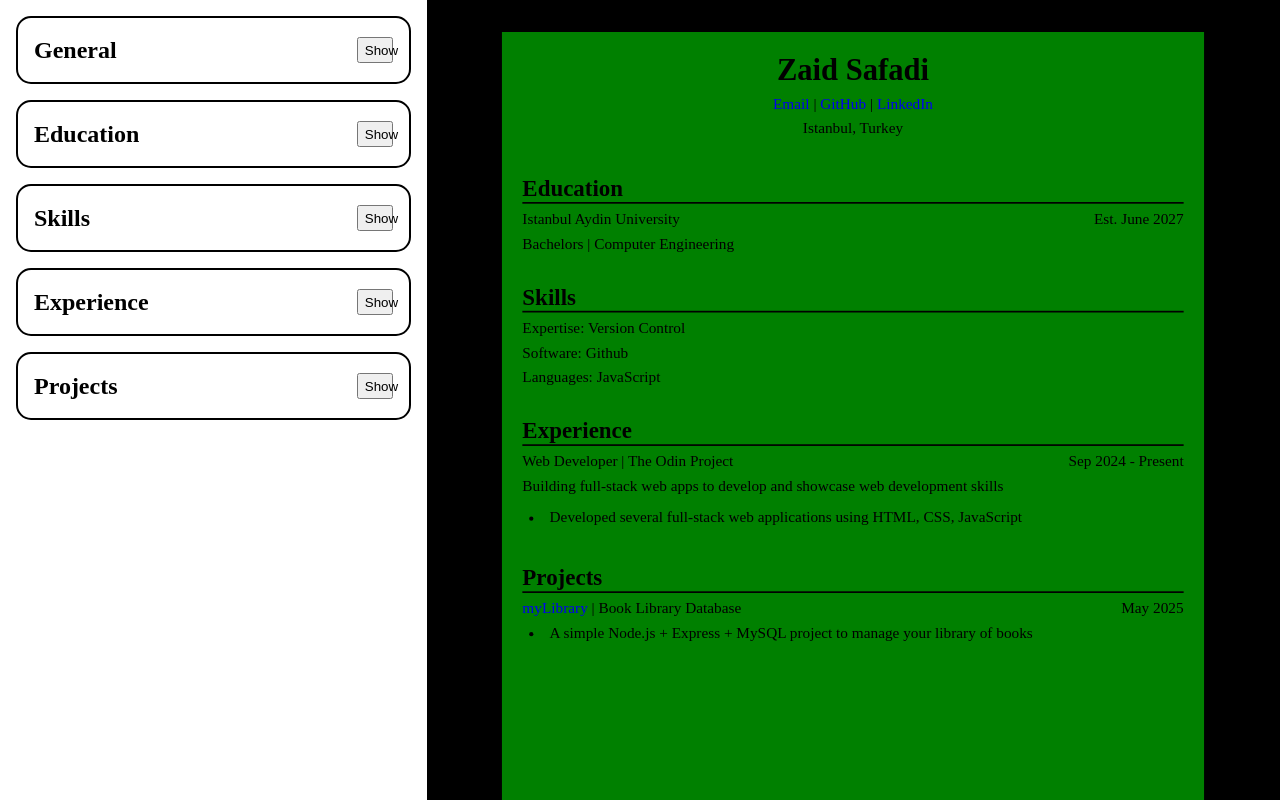
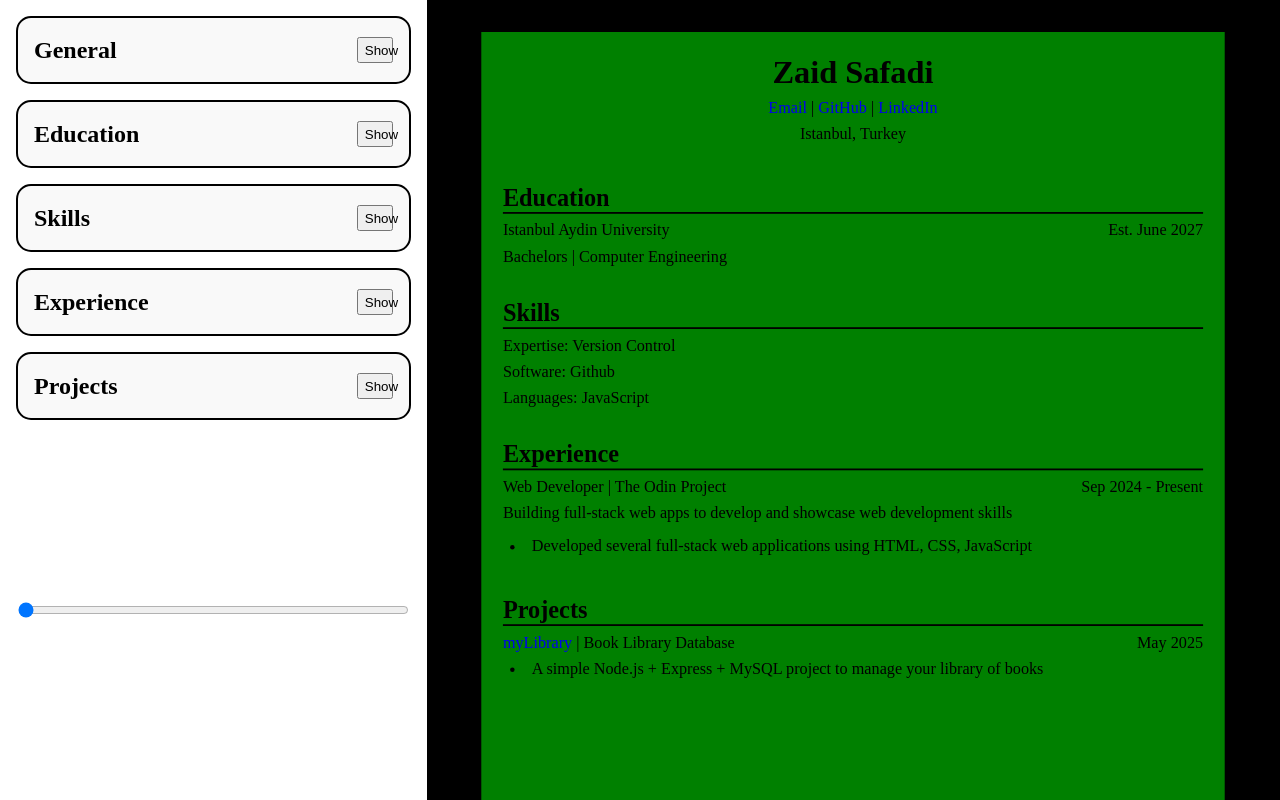
Before and after one commit to veryvroosh/cv-application, a React (Vite) app: page / in a window 1280 px wide. Shown: the top 800 px of the page. Built offline with nearby package versions, Linux system fonts and the light colour scheme.

Commit message:
added zoom slider

```diff
--- a/src/App.jsx
+++ b/src/App.jsx
@@ -45,6 +45,7 @@ function App() {
             description: ["A simple Node.js + Express + MySQL project to manage your library of books"]
         }
     ]);
+    const [zoomLevel, setZoomLevel] = useState(0.9);
 
     return (
       <div className={"app"}>
@@ -59,6 +60,8 @@ function App() {
               setExperiences={setExperiences}
               projects={projects}
               setProjects={setProjects}
+              zoomLevel={zoomLevel}
+              setZoomLevel={setZoomLevel}
           />
           <PreviewSection
               form={form}
@@ -66,6 +69,7 @@ function App() {
               skills={skills}
               experiences={experiences}
               projects={projects}
+              zoomLevel={zoomLevel}
           />
       </div>
     )
--- a/src/components/EditSection.jsx
+++ b/src/components/EditSection.jsx
@@ -3,6 +3,7 @@ import Education from "./Education.jsx";
 import Skills from "./Skills.jsx";
 import Experience from "./Experience.jsx";
 import Projects from "./Projects.jsx";
+import {useState} from "react";
 
 function EditSection({
     form,
@@ -14,15 +15,25 @@ function EditSection({
     experiences,
     setExperiences,
     projects,
-    setProjects
+    setProjects,
+    zoomLevel,
+    setZoomLevel
     }) {
     return (
         <div className="edit-section-container">
-            <General form={form} setForm={setForm} />
-            <Education educations={educations} setEducations={setEducations} />
-            <Skills skills={skills} setSkills={setSkills} />
-            <Experience experiences={experiences} setExperiences={setExperiences} />
-            <Projects projects={projects} setProjects={setProjects} />
+            <General form={form} setForm={setForm}/>
+            <Education educations={educations} setEducations={setEducations}/>
+            <Skills skills={skills} setSkills={setSkills}/>
+            <Experience experiences={experiences} setExperiences={setExperiences}/>
+            <Projects projects={projects} setProjects={setProjects}/>
+            <input
+                type="range"
+                min="0.9"
+                max="1.3"
+                step="0.2"
+                value={zoomLevel}
+                onChange={(e) => setZoomLevel(parseFloat(e.target.value))}
+            />
         </div>
     );
 }
--- a/src/components/Preview.jsx
+++ b/src/components/Preview.jsx
@@ -1,8 +1,7 @@
 import '../styles/preview.css'
-
-function Preview({ form, educations, skills, experiences, projects }) {
+function Preview({ form, educations, skills, experiences, projects, zoomLevel }) {
     return(
-        <div className='cv-preview'>
+        <div className='cv-preview' style={{transform: `scale(${zoomLevel})`, transformOrigin: 'top center'}}>
             <div className='general-info'>
                 <h1>{form.firstName} {form.lastName}</h1>
                 <div className='general-links'>
@@ -70,7 +69,8 @@ function Preview({ form, educations, skills, experiences, projects }) {
                 {projects.map((proj, index) => (
                     <div className='project-item-prev' key={index}>
                         <div className='proj-date'>
-                            <p><a href={proj.link} target='_blank' rel='noopener noreferrer'>{proj.title}</a> | {proj.summary}</p>
+                            <p><a href={proj.link} target='_blank'
+                                  rel='noopener noreferrer'>{proj.title}</a> | {proj.summary}</p>
                             <p>{proj.date}</p>
                         </div>
                         <ul>
--- a/src/styles/app.css
+++ b/src/styles/app.css
@@ -1,5 +1,6 @@
 body {
   margin: 0;
+  overflow: hidden; /* Prevent full page scroll */
 }
 
 .app {
@@ -10,11 +11,15 @@ body {
 }
 
 .edit-section-container {
-  overflow: auto;
-  margin: 1rem;
+  overflow-y: auto;
+  overflow-x: hidden;
+  padding: 1rem;
   display: grid;
   grid-template-rows: repeat(5, max-content);
   gap: 1rem;
+  height: 100%;
+  box-sizing: border-box;
+  background-color: white;
 }
 
 .edit-card {
@@ -24,6 +29,7 @@ body {
   padding: 0 1rem;
   border: 2px black solid;
   border-radius: 15px;
+  background-color: #f9f9f9;
 }
 
 .edit-card input {
@@ -42,7 +48,7 @@ body {
 
 .edit-card input:focus {
   outline: none;
-  border-color: #007bff; /* or any theme color */
+  border-color: #007bff;
   box-shadow: 0 0 0 2px rgba(0, 123, 255, 0.25);
 }
 
@@ -52,7 +58,7 @@ body {
   font-weight: 500;
   border: none;
   border-radius: 0.5rem;
-  background-color: #007bff;     /* a nice blue */
+  background-color: #007bff;
   color: white;
   cursor: pointer;
   transition: background-color 0.2s, box-shadow 0.2s;
@@ -60,7 +66,7 @@ body {
 }
 
 .edit-card .apply-button:hover {
-  background-color: #0069d9;     /* darker blue */
+  background-color: #0069d9;
 }
 
 .edit-card .apply-button:active {
@@ -83,11 +89,14 @@ body {
 }
 
 .preview-section-container {
+  overflow-y: auto;
+  overflow-x: hidden;
   display: flex;
   justify-content: center;
   align-items: start;
-  min-height: 100dvh;
+  height: 100%;
   background-color: black;
+  box-sizing: border-box;
 }
 
 .cv-preview {
@@ -99,7 +108,7 @@ body {
   transform: scale(0.85);
   transform-origin: top center;
   padding: 1rem;
-  margin: 2rem 0 2rem 0;
+  margin: 2rem 0;
 }
 
 hr {
```
